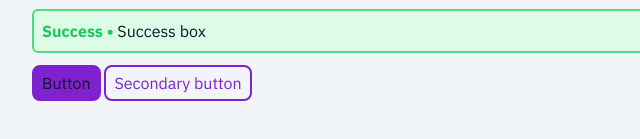
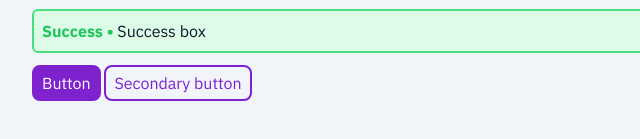
Before and after one commit to Paralaxial/test-1, a website: page src/main/index.html in a window 1280 px wide. Shown: the part 359-498 px from the top of the page, 152-792 px from the left. Drawn offline with nearby package versions, Linux system fonts and the light colour scheme.

Commit message:
Made button text white

```diff
--- a/src/main/index.html
+++ b/src/main/index.html
@@ -30,7 +30,7 @@
     <div class="bg-green-100 dark:bg-green-800 border-solid border-2 border-green-400 dark:border-green-600 rounded-md my-3" id="warning-box">
       <p class="m-2 text-left"><b class="text-green-500 dark:text-green-300">Success &bull;</b> Success box</p>
     </div>
-    <button class="border-2 border-purple-700 bg-purple-700 dark:border-purple-500 dark:bg-purple-500 rounded-lg px-2 py-1 hover:bg-purple-500 hover:dark:bg-purple-700 transition ease-in duration-150">Button</button>
+    <button class="text-white border-2 border-purple-700 bg-purple-700 dark:border-purple-500 dark:bg-purple-500 rounded-lg px-2 py-1 hover:bg-purple-800 hover:dark:bg-purple-700 transition ease-in duration-150">Button</button>
     <button class="border-2 border-purple-700 dark:border-purple-500 rounded-lg px-2 py-1 hover:bg-purple-700 hover:dark:bg-purple-500 text-purple-700 dark:text-purple-700 hover:text-white transition ease-in duration-150">Secondary button</button>
   </div>
 </body>
```
Also changed, not shown: src/main/style.css.
